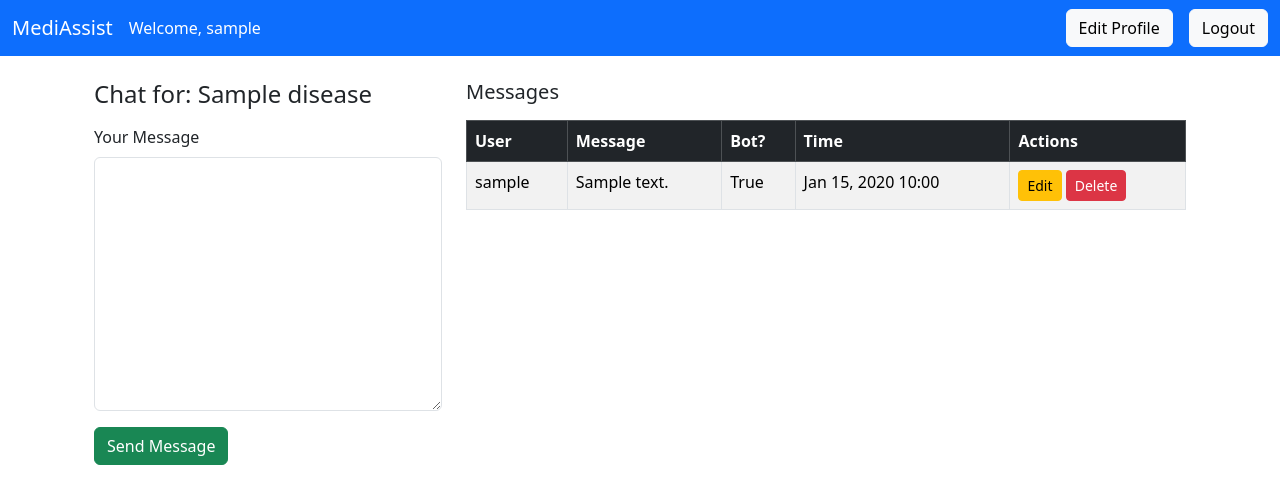
After one commit to kathachy2212/medi_assist, a Django app: page /prescriptions/disease/1/chat/ in a window 1280 px wide. The commit adds this page. Shown: the top 504 px of the page. Run offline with Django 5.2, Linux system fonts and the light colour scheme; a user stored in the database is signed in; tables that the repository leaves empty hold one stand-in row (values such as "Sample post"); some libraries are stand-ins or nearby versions.

Commit message:
modifications

```diff
--- a/medi_assist/settings.py
+++ b/medi_assist/settings.py
@@ -59,7 +59,7 @@ ROOT_URLCONF = 'medi_assist.urls'
 TEMPLATES = [
     {
         'BACKEND': 'django.template.backends.django.DjangoTemplates',
-        'DIRS': [BASE_DIR, 'templates'],
+        'DIRS': [BASE_DIR / 'templates'],
         'APP_DIRS': True,
         'OPTIONS': {
             'context_processors': [
--- a/prescriptions/forms.py
+++ b/prescriptions/forms.py
@@ -1,5 +1,5 @@
 from django import forms
-from .models import Disease
+from .models import Disease,ChatMessage
 
 class DiseaseForm(forms.ModelForm):
     class Meta:
@@ -9,3 +9,17 @@ class DiseaseForm(forms.ModelForm):
             'name': forms.TextInput(attrs={'placeholder': 'Enter disease name'}),
             'description': forms.Textarea(attrs={'placeholder': 'Enter disease description'}),
         }
+
+
+class ChatMessageForm(forms.ModelForm):
+    class Meta:
+        model = ChatMessage
+        fields = ['message']
+        labels = {
+            'message': 'Your Message',
+        }
+
+    def __init__(self, *args, **kwargs):
+        super(ChatMessageForm, self).__init__(*args, **kwargs)
+        for field_name, field in self.fields.items():
+            field.widget.attrs['class'] = 'form-control'
--- a/prescriptions/urls.py
+++ b/prescriptions/urls.py
@@ -16,4 +16,9 @@ urlpatterns = [
     path('add/', views.disease_create, name='disease_create'),
     path('edit/<int:pk>/', views.disease_update, name='disease_update'),
     path('delete/<int:pk>/', views.disease_delete, name='disease_delete'),
+
+
+     path('disease/<int:disease_id>/chat/', views.disease_chat, name='disease_chat'),
+    path('disease/<int:disease_id>/chat/<int:chat_id>/', views.disease_chat, name='edit_chat'),
+    path('chat/delete/<int:chat_id>/', views.chat_delete, name='chat_delete'),
 ]
--- a/prescriptions/views.py
+++ b/prescriptions/views.py
@@ -7,6 +7,7 @@ from django.views.decorators.http import require_POST
 
 from django.http import HttpResponse
 from .models import ChatMessage
+from .forms import ChatMessageForm
 from django.utils.timezone import now
 from django.views.decorators.csrf import csrf_exempt
 
@@ -71,6 +72,53 @@ def disease_delete(request, pk):
     disease = get_object_or_404(Disease, pk=pk)
     disease.delete()
     return redirect('disease_list')
+
+
+
+
+
+@login_required
+def disease_chat(request, disease_id, chat_id=None):
+    disease = get_object_or_404(Disease, id=disease_id)
+    chat_messages = ChatMessage.objects.filter(disease=disease).order_by('-timestamp')
+
+    if chat_id:
+        chat_instance = get_object_or_404(ChatMessage, id=chat_id)
+    else:
+        chat_instance = None
+
+    if request.method == 'POST':
+        form = ChatMessageForm(request.POST, instance=chat_instance)
+        if form.is_valid():
+            chat = form.save(commit=False)
+            chat.user = request.user
+            chat.disease = disease
+            chat.save()
+            return redirect('disease_chat', disease_id=disease_id)
+    else:
+        form = ChatMessageForm(instance=chat_instance)
+
+    return render(request, 'prescriptions/disease_chat.html', {
+        'disease': disease,
+        'form': form,
+        'chat_messages': chat_messages,
+        'chat_id': chat_id,
+    })
+
+
+
+
+@login_required
+def chat_delete(request, chat_id):
+    chat = get_object_or_404(ChatMessage, id=chat_id)
+    disease_id = chat.disease.id
+    if request.method == 'POST':
+        chat.delete()
+    return redirect('disease_chat', disease_id=disease_id)
+
+
+
+
 
 
 @login_required
--- /dev/null
+++ b/templates/prescriptions/disease_chat.html
@@ -0,0 +1,88 @@
+{% extends 'base.html' %}
+
+{% block content %}
+<div class="container mt-4">
+    <div class="row">
+        <!-- Form Section -->
+        <div class="col-md-4">
+            <h4 class="mb-3">Chat for: {{ disease.name }}</h4>
+
+            <form method="post" class="mb-4">
+                {% csrf_token %}
+                <div class="mb-3">
+                    <label for="{{ form.message.id_for_label }}" class="form-label">{{ form.message.label }}</label>
+                    {{ form.message }}
+                    {% if form.message.errors %}
+                        <div class="text-danger small">{{ form.message.errors }}</div>
+                    {% endif %}
+                </div>
+                <button type="submit" class="btn btn-success">
+                    {% if chat_id %} Update Message {% else %} Send Message {% endif %}
+                </button>
+                {% if chat_id %}
+                <a href="{% url 'disease_chat' disease.id %}" class="btn btn-secondary">Cancel Edit</a>
+                {% endif %}
+            </form>
+        </div>
+
+        <!-- Message List Section -->
+        <div class="col-md-8">
+            <h5 class="mb-3">Messages</h5>
+            <table class="table table-bordered table-striped">
+                <thead class="table-dark">
+                    <tr>
+                        <th>User</th>
+                        <th>Message</th>
+                        <th>Bot?</th>
+                        <th>Time</th>
+                        <th>Actions</th>
+                    </tr>
+                </thead>
+                <tbody>
+                    {% for chat in chat_messages %}
+                    <tr>
+                        <td>{{ chat.user.username }}</td>
+                        <td>{{ chat.message }}</td>
+                        <td>{{ chat.is_bot }}</td>
+                        <td>{{ chat.timestamp|date:"M d, Y H:i" }}</td>
+                        <td>
+                            <a href="{% url 'edit_chat' disease.id chat.id %}" class="btn btn-sm btn-warning">Edit</a>
+                            <form method="post" action="{% url 'chat_delete' chat.id %}" class="d-inline delete-form">
+                                {% csrf_token %}
+                                <button type="submit" class="btn btn-sm btn-danger delete-btn">Delete</button>
+                            </form>
+                        </td>
+                    </tr>
+                    {% empty %}
+                    <tr>
+                        <td colspan="5" class="text-center">No messages yet.</td>
+                    </tr>
+                    {% endfor %}
+                </tbody>
+            </table>
+        </div>
+    </div>
+</div>
+
+<!-- SweetAlert -->
+<script src="https://cdn.jsdelivr.net/npm/sweetalert2@11"></script>
+<script>
+    document.querySelectorAll('.delete-form').forEach(form => {
+        form.addEventListener('submit', function (e) {
+            e.preventDefault();
+            Swal.fire({
+                title: 'Are you sure?',
+                text: "You won’t be able to undo this!",
+                icon: 'warning',
+                showCancelButton: true,
+                confirmButtonText: 'Yes, delete it!',
+                cancelButtonText: 'Cancel'
+            }).then((result) => {
+                if (result.isConfirmed) {
+                    form.submit();
+                }
+            });
+        });
+    });
+</script>
+{% endblock %}
--- a/templates/prescriptions/disease_list.html
+++ b/templates/prescriptions/disease_list.html
@@ -35,6 +35,7 @@
                 <i class="fas fa-trash-alt"></i>
               </button>
             </form>
+            <a href="{% url 'disease_chat' disease.id %}" class="btn btn-info btn-sm">Add/View Chat</a>
           </td>
         </tr>
         {% endfor %}
```
